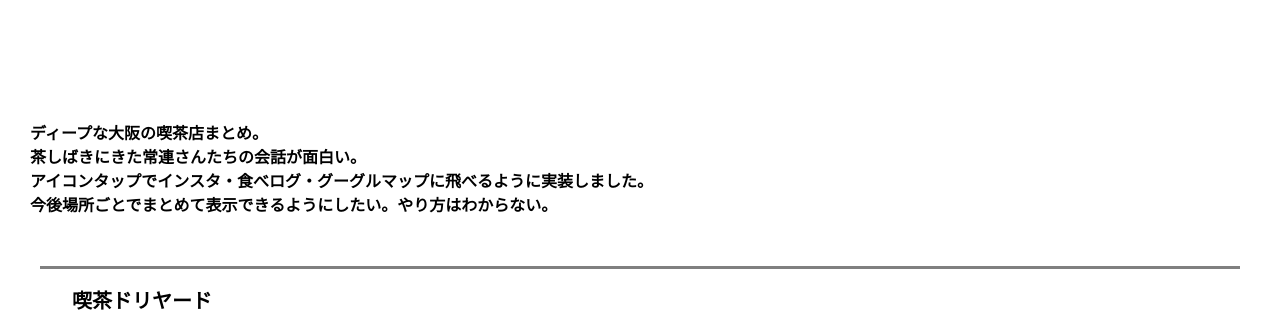
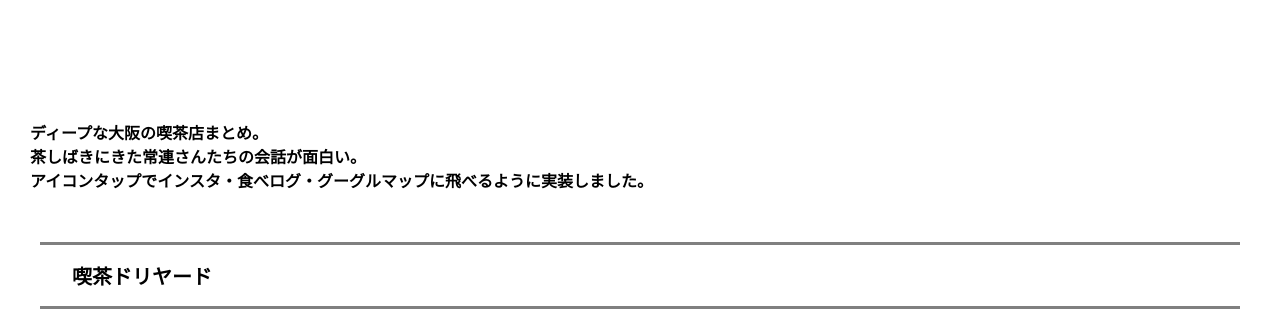
Before and after one commit to am10ya/No.13, a plain HTML site: page osakakissa.html in a window 1280 px wide. Shown: the part 1320-1647 px from the top of the page. Drawn offline with Linux system fonts and the light colour scheme.

Commit message:
Update osakakissa.html

```diff
--- a/osakakissa.html
+++ b/osakakissa.html
@@ -74,7 +74,7 @@
                     <b>ディープな大阪の喫茶店まとめ。<br />
                         茶しばきにきた常連さんたちの会話が面白い。<br />
                         アイコンタップでインスタ・食べログ・グーグルマップに飛べるように実装しました。<br/>
-                        今後場所ごとでまとめて表示できるようにしたい。やり方はわからない。
+
                     </b>
                 </div>
 
```
